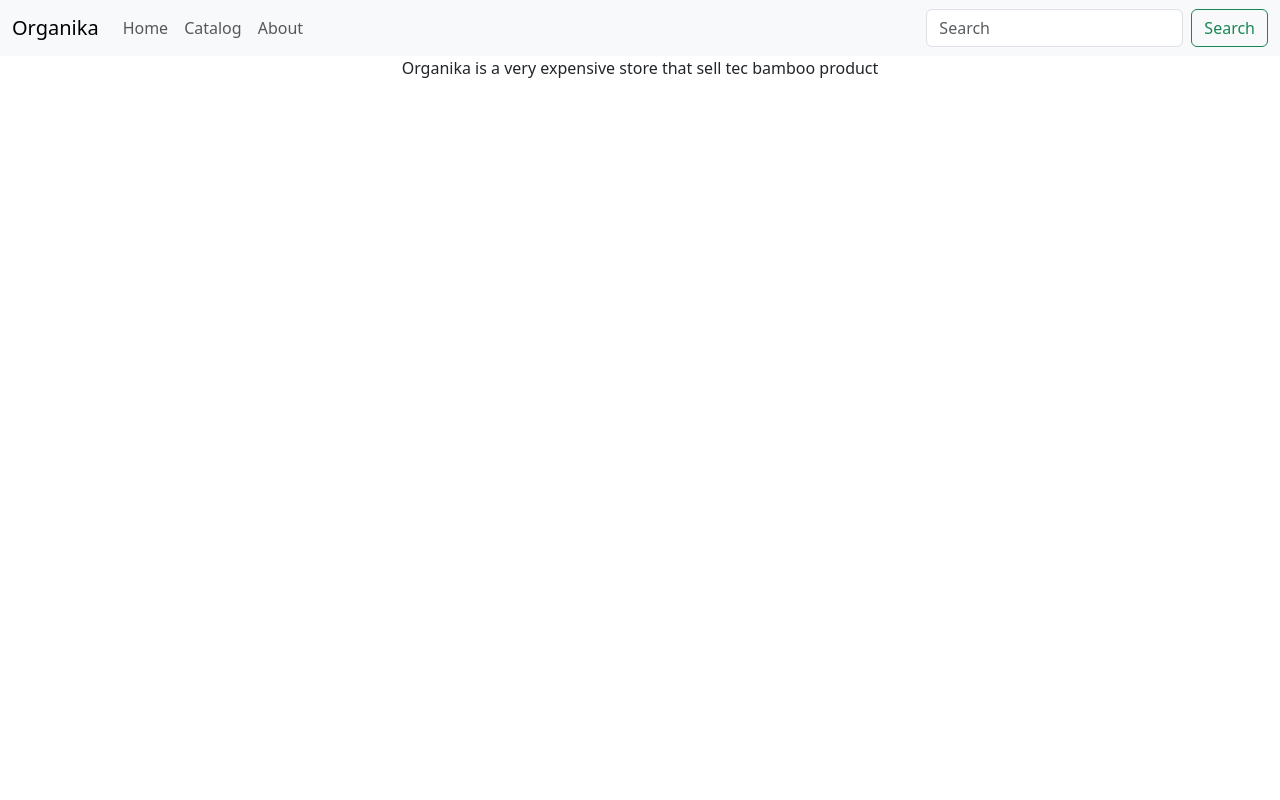
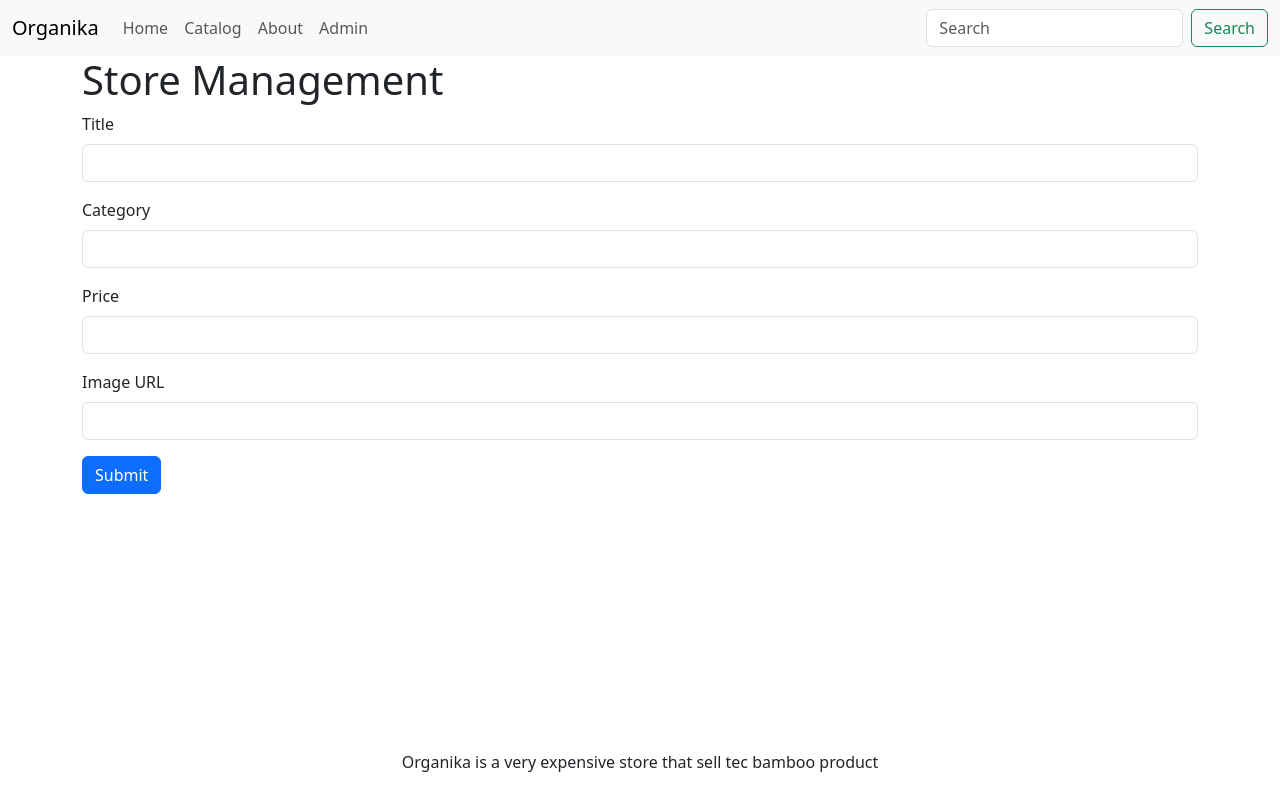
Before and after one commit to cesar-programmer/react-store-boot, a React (Create React App) app: page /admin in a window 1280 px wide. Built offline with nearby package versions, Linux system fonts and the light colour scheme.

Commit message:
added admin page

```diff
--- a/src/App.css
+++ b/src/App.css
@@ -1,3 +1,16 @@
+
 .App {
+  display: flex;
+  flex-direction: column;
+  min-height: 100vh;
+}
+
+.content {
+  flex: 1;
+}
+
+footer {
+  margin-top: auto;
   text-align: center;
+  padding: 10px;
 }
--- a/src/App.js
+++ b/src/App.js
@@ -4,6 +4,7 @@ import Footer from './components/footer';
 import Catalog from './pages/catalog';
 import Home from './pages/home';
 import About from './pages/about';
+import Admin from './pages/admin';
 
 import 'bootstrap/dist/css/bootstrap.min.css';
 import 'bootstrap/dist/js/bootstrap.bundle.min.js';
@@ -19,6 +20,8 @@ function App() {
         <Route path="/" element={<Home />} />
         <Route path="/catalog" element={<Catalog />} />
         <Route path="/about" element={<About />} />
+        <Route path="/admin" element={<Admin />} />
+
       </Routes>
 
     <Footer />
--- a/src/components/navbar.jsx
+++ b/src/components/navbar.jsx
@@ -20,6 +20,9 @@ export default function Navbar() {
             <li className="nav-item">
               <Link className="nav-link" to="about">About</Link>
             </li>
+            <li className="nav-item">
+              <Link className="nav-link" to="admin">Admin</Link>
+            </li>
           </ul>
         </div>
           <form className="d-flex" role="search">
--- /dev/null
+++ b/src/pages/admin.jsx
@@ -0,0 +1,46 @@
+import './admin.css';
+import { useState } from 'react';
+
+export default function Admin() {
+  const [product, setProduct] = useState({ title: '', category: '', price: '', image: '' });
+
+  function handleInputChange(event) {
+    const { name, value } = event.target;
+    setProduct({ ...product, [name]: value });
+  }
+
+  function saveProduct(event) {
+    event.preventDefault();
+    console.log(product);
+    clearForm();
+  }
+
+  function clearForm() {
+    setProduct({ title: '', category: '', price: '', image: '' });
+  }
+
+  return (
+    <div className="admin container">
+      <h1>Store Management</h1>
+      <form >
+        <div className="mb-3">
+          <label htmlFor="title" className="form-label">Title</label>
+          <input type="text" className="form-control" id="title" name="title" value={product.title} onChange={handleInputChange}/>
+        </div>
+        <div className="mb-3">
+          <label htmlFor="category" className="form-label">Category</label>
+          <input type="text" className="form-control" id="category" name="category" value={product.category} onChange={handleInputChange}/>
+        </div>
+        <div className="mb-3">
+          <label htmlFor="price" className="form-label">Price</label>
+          <input type="text" className="form-control" id="price" name="price" value={product.price} onChange={handleInputChange}/>
+        </div>
+        <div className="mb-3">
+          <label htmlFor="image" className="form-label">Image URL</label>
+          <input type="text" className="form-control" id="image" name="image" value={product.image} onChange={handleInputChange}/>
+        </div>
+        <button type="submit" className="btn btn-primary" onClick={saveProduct}>Submit</button>
+      </form>
+    </div>
+  );
+}
```
Also changed, not shown: src/pages/admin.css (added).
